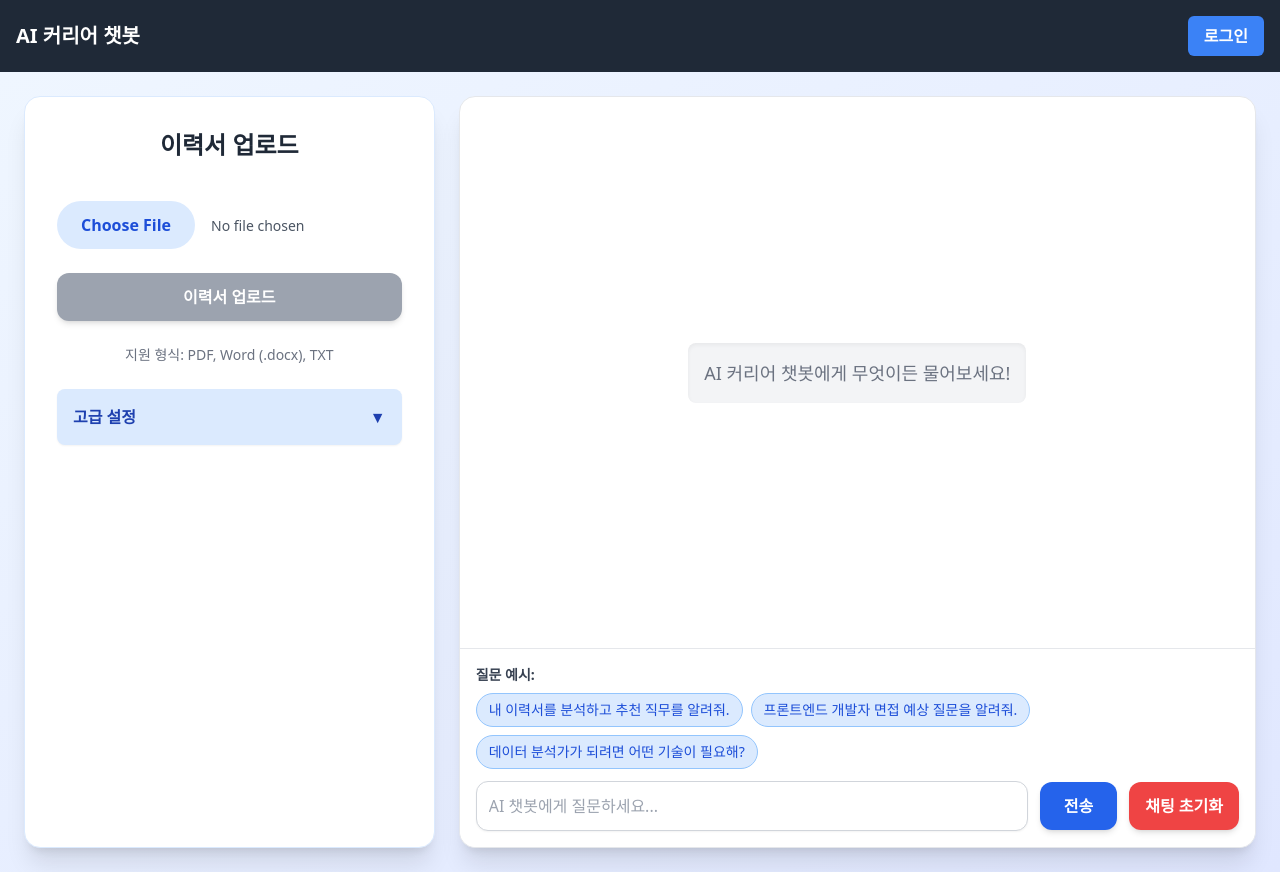
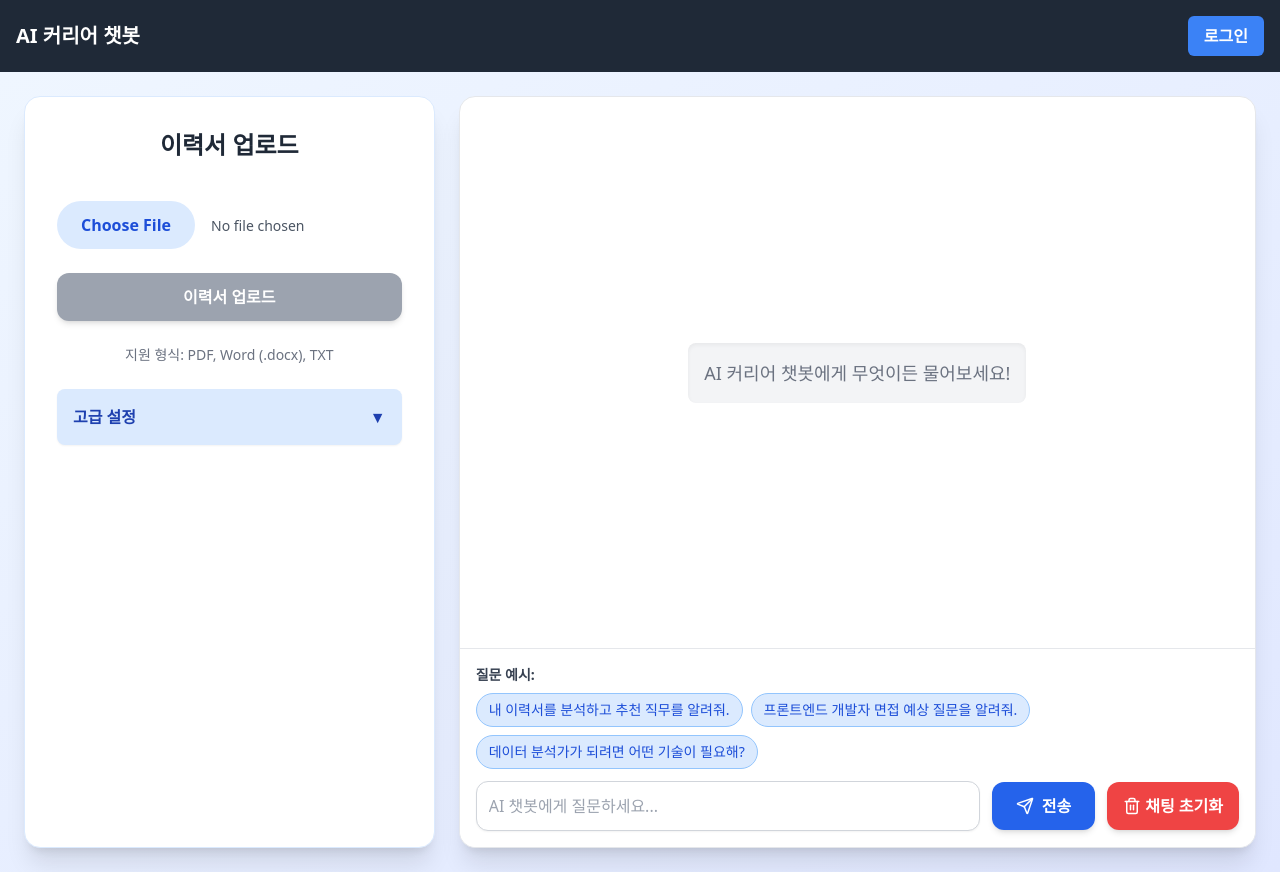
Before and after one commit to jeonghyungjin332106/skshieldus-minipj3-team5, a React (Vite) app: page /chatbot in a window 1280 px wide. Built offline with nearby package versions, Linux system fonts and the light colour scheme.

Commit message:
add icons

```diff
--- a/package.json
+++ b/package.json
@@ -12,6 +12,7 @@
   "dependencies": {
     "@reduxjs/toolkit": "^2.8.2",
     "axios": "^1.10.0",
+    "lucide-react": "^0.525.0",
     "react": "^18.2.0",
     "react-dom": "^18.2.0",
     "react-redux": "^9.2.0",
--- a/src/pages/ChatbotPage.jsx
+++ b/src/pages/ChatbotPage.jsx
@@ -1,11 +1,10 @@
 // src/pages/ChatbotPage.jsx
 import React, { useState, useRef, useEffect } from 'react';
 import { useDispatch, useSelector } from 'react-redux';
-// Redux Toolkit을 사용하는 경우, authSlice에서 유저 정보 등을 가져올 수 있습니다.
 // import { selectUser } from '../features/auth/authSlice';
 
-// API 호출을 위한 axios (설치 필요: npm install axios)
 import axios from 'axios';
+import { Send, Trash2 } from 'lucide-react';
 
 function ChatbotPage() {
     const [selectedFile, setSelectedFile] = useState(null);
@@ -14,7 +13,6 @@ function ChatbotPage() {
     const [currentMessage, setCurrentMessage] = useState('');
     const [isThinking, setIsThinking] = useState(false); // AI가 응답을 생성 중인지 여부
 
-    // --- Gradio "고급 설정"에 해당하는 상태 변수 ---
     const [chunkSize, setChunkSize] = useState(1000); // 청크 크기
     const [chunkOverlap, setChunkOverlap] = useState(200); // 청크 중복
     const [temperature, setTemperature] = useState(0.0); // 창의성 수준 (슬라이더)
@@ -445,14 +443,18 @@ function ChatbotPage() {
                                     className="px-6 py-3 bg-blue-600 text-white rounded-xl font-semibold hover:bg-blue-700 focus:outline-none focus:ring-2 focus:ring-blue-500 transition-all duration-300 transform hover:scale-105 shadow-md"
                                     disabled={isThinking}
                                 >
-                                    전송
+                                    <span className="flex items-center justify-center">
+                                        <Send size={18} className="mr-2" /> 전송
+                                    </span>
                                 </button>
                                 <button
                                     type="button"
                                     onClick={handleClearChat}
                                     className="px-4 py-3 bg-red-500 text-white rounded-xl font-semibold hover:bg-red-600 focus:outline-none focus:ring-2 focus:ring-red-500 transition-all duration-300 transform hover:scale-105 shadow-md"
                                 >
-                                    채팅 초기화
+                                    <span className="flex items-center justify-center">
+                                        <Trash2 size={18} className="mr-1" /> 채팅 초기화
+                                    </span>
                                 </button>
                             </div>
                         </div>
```
Also changed, not shown: 1 other file (tests, documents, lock files or other folders).
